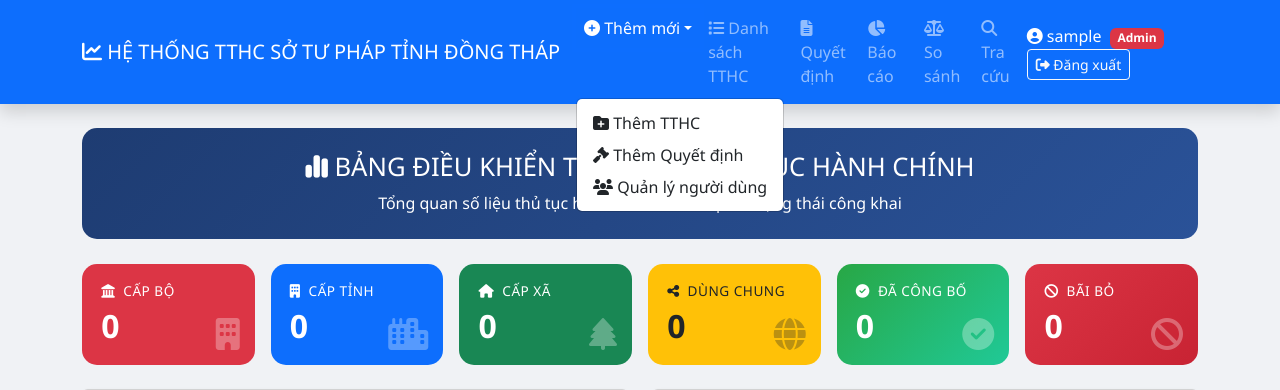
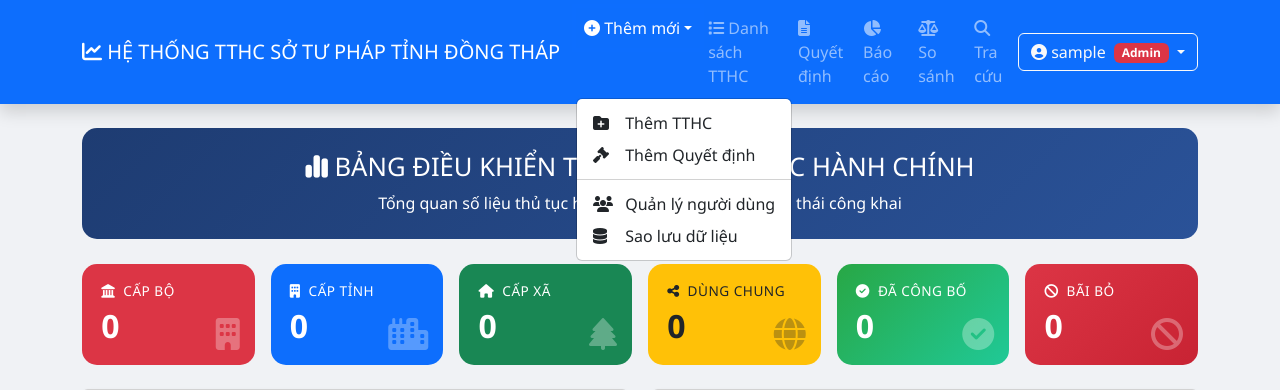
Before and after one commit to sotuphap-stpdt/quan-ly-tthc, a Flask app: page / in a window 1280 px wide, after a click on "Thêm mới". Shown: the top 390 px of the page. Run offline with Flask 3, Linux system fonts and the light colour scheme; the visitor is signed in with stand-in values (Sample User, id 1); data that the repository does not hold is empty.

Commit message:
Update dashboard.html

```diff
--- a/templates/dashboard.html
+++ b/templates/dashboard.html
@@ -29,6 +29,8 @@
             .stat-card .stat-number { font-size: 1.5rem; }
             .dashboard-title h2 { font-size: 1.2rem; }
         }
+        .dropdown-menu { min-width: 200px; }
+        .dropdown-item i { width: 20px; margin-right: 8px; }
     </style>
 </head>
 <body>
@@ -46,7 +48,9 @@
                         <li><a class="dropdown-item" href="/tthc/them"><i class="fas fa-folder-plus"></i> Thêm TTHC</a></li>
                         <li><a class="dropdown-item" href="/quyet_dinh/them"><i class="fas fa-gavel"></i> Thêm Quyết định</a></li>
                         {% if role == 'admin' %}
+                        <li><hr class="dropdown-divider"></li>
                         <li><a class="dropdown-item" href="/users"><i class="fas fa-users"></i> Quản lý người dùng</a></li>
+                        <li><a class="dropdown-item" href="/backup"><i class="fas fa-database"></i> Sao lưu dữ liệu</a></li>
                         {% endif %}
                     </ul>
                 </li>
@@ -58,8 +62,20 @@
             </ul>
         </div>
         <div class="ms-auto">
-            <span class="text-white me-3"><i class="fas fa-user-circle"></i> {{ username }} {% if role == 'admin' %}<span class="badge bg-danger ms-1">Admin</span>{% endif %}</span>
-            <a href="/logout" class="btn btn-outline-light btn-sm"><i class="fas fa-sign-out-alt"></i> Đăng xuất</a>
+            <div class="dropdown">
+                <button class="btn btn-outline-light dropdown-toggle" type="button" data-bs-toggle="dropdown">
+                    <i class="fas fa-user-circle"></i> {{ username }} {% if role == 'admin' %}<span class="badge bg-danger ms-1">Admin</span>{% endif %}
+                </button>
+                <ul class="dropdown-menu dropdown-menu-end">
+                    <li><a class="dropdown-item" href="/doi_mat_khau"><i class="fas fa-key"></i> Đổi mật khẩu</a></li>
+                    {% if role == 'admin' %}
+                    <li><a class="dropdown-item" href="/users"><i class="fas fa-users"></i> Quản lý người dùng</a></li>
+                    <li><a class="dropdown-item" href="/backup"><i class="fas fa-database"></i> Sao lưu dữ liệu</a></li>
+                    {% endif %}
+                    <li><hr class="dropdown-divider"></li>
+                    <li><a class="dropdown-item text-danger" href="/logout"><i class="fas fa-sign-out-alt"></i> Đăng xuất</a></li>
+                </ul>
+            </div>
         </div>
     </div>
 </nav>
```
